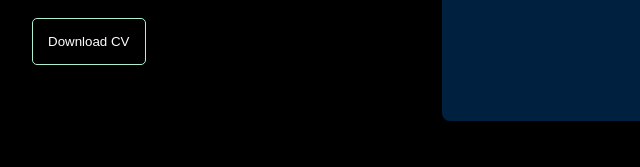
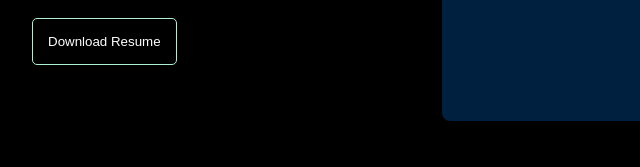
Before and after one commit to Akash-01005/CODSOFT, a plain HTML site: page Portfolio/index.html in a window 1280 px wide. Shown: the part 2353-2520 px from the top of the page, 96-736 px from the left. Drawn offline with nearby package versions, Linux system fonts and the light colour scheme.

Commit message:
new commit

```diff
--- a/Portfolio/index.html
+++ b/Portfolio/index.html
@@ -98,7 +98,7 @@
                         <a href="" target="_blank"><i class="fa-brands fa-linkedin"></i></a>
                         <a href="" target="_blank"><i class="fa-brands fa-x-twitter"></i></a>
                     </div>
-                    <button class="btn2"><a href="images/my-cv.pdf" download>Download CV</a></button>
+                    <button class="btn2"><a href="pdf/my-cv.pdf" download>Download Resume</a></button>
                 </div>
                 <div class="contact-right">
                     <form action="" method="post">
```
Also changed, not shown: 2 other files.
